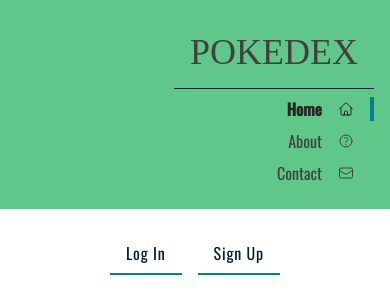
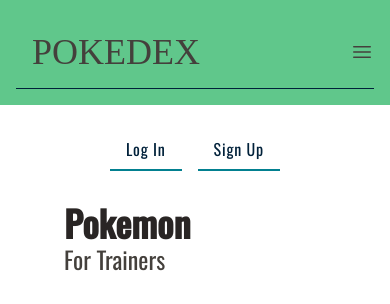
Before and after one commit to KishanMandora/trying-tailwind, a website: page public/index.html in a window 390 px wide. Shown: the top 304 px of the page. Drawn offline with nearby package versions, Linux system fonts and the light colour scheme; a web font is replaced by a local one.

Commit message:
feat: add responsive menu

```diff
--- a/public/app.js
+++ b/public/app.js
@@ -1,4 +1,7 @@
 const featured = document.getElementById("featured");
+const burger = document.getElementById("burger");
+const menu = document.getElementById("menu");
+
 const featuredPokemons = [
   {
     name: "Charizard",
@@ -82,5 +85,12 @@
     appendElement.appendChild(card);
   });
 }
+generateCard(featuredPokemons, featured);
 
-generateCard(featuredPokemons, featured);
+burger.addEventListener("click", () => {
+  if (menu.classList.contains("hidden")) {
+    menu.classList.remove("hidden");
+  } else {
+    menu.classList.add("hidden");
+  }
+});
--- a/public/index.html
+++ b/public/index.html
@@ -14,16 +14,31 @@
   </head>
   <body class="body">
     <header class="bg-primary flex justify-end">
-      <nav class="p-4">
-        <div>
-          <h1
-            class="uppercase p-4 border-b border-secondary-dark font-dirt font-light text-4xl"
-          >
+      <nav class="p-4 w-full">
+        <div
+          class="border-b border-secondary-dark flex justify-center items-center"
+        >
+          <h1 class="uppercase p-4 font-dirt font-light text-4xl md:items-end">
             Pokedex
           </h1>
+          <svg
+            xmlns="http://www.w3.org/2000/svg"
+            fill="none"
+            viewBox="0 0 24 24"
+            stroke-width="1.5"
+            stroke="currentColor"
+            class="w-6 h-6 md:hidden ml-auto cursor-pointer"
+            id="burger"
+          >
+            <path
+              stroke-linecap="round"
+              stroke-linejoin="round"
+              d="M3.75 6.75h16.5M3.75 12h16.5m-16.5 5.25h16.5"
+            />
+          </svg>
         </div>
         <div>
-          <ul>
+          <ul id="menu" class="hidden md:block">
             <li class="text-stone-800 font-bold inline">
               <a
                 href="#"
```
Also changed, not shown: styles/main.css.
